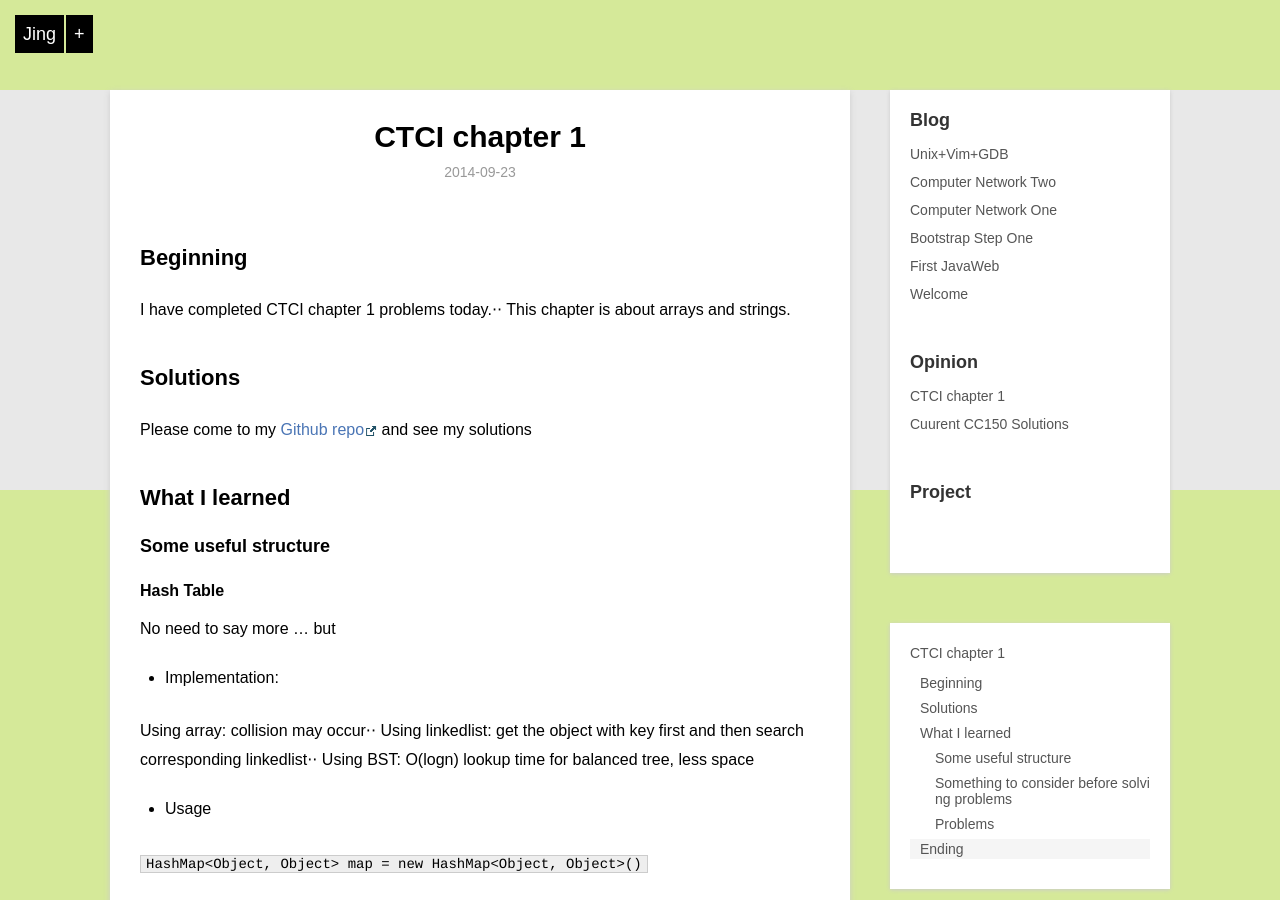
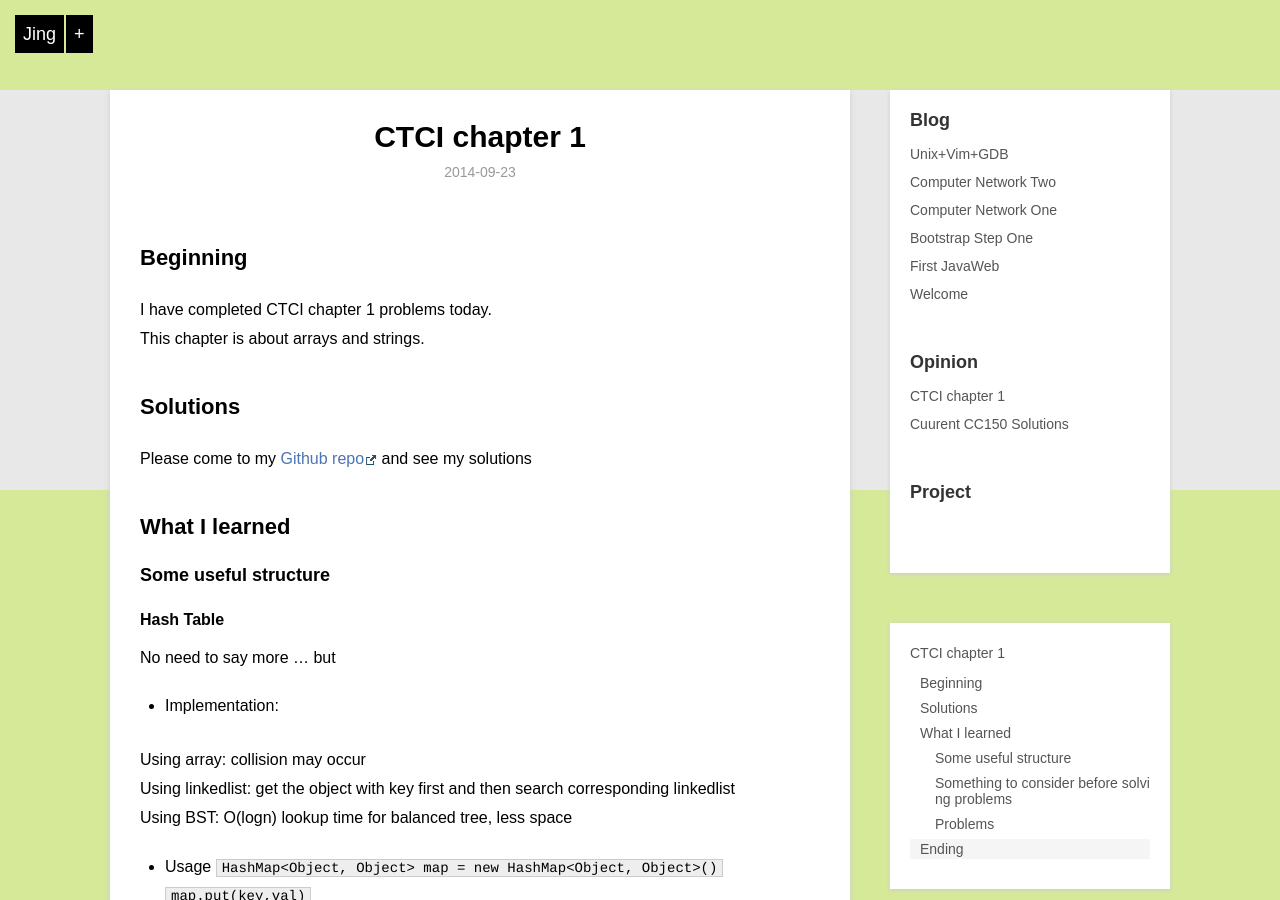
Before and after one commit to shipengfei92/startupjing.github.io, a Jekyll site: the page built from _posts/opinion/2014-09-23-ctci-chapter1.md, in a window 1280 px wide and 900 px high. Built offline with Jekyll 4.4.1, drawn with Linux system fonts in a browser that asks for light colours; Markdown is read by kramdown in place of the engine named in the settings; some of the changed text lies outside the part shown.

```diff
--- a/_posts/opinion/2014-09-23-ctci-chapter1.md
+++ b/_posts/opinion/2014-09-23-ctci-chapter1.md
@@ -6,7 +6,7 @@ categories: opinion
 ---
 
 ## Beginning
-I have completed CTCI chapter 1 problems today.⋅⋅
+I have completed CTCI chapter 1 problems today.
 This chapter is about arrays and strings.
 
 ## Solutions
@@ -21,16 +21,13 @@ No need to say more ... but
 
 * Implementation:
 
-Using array: collision may occur⋅⋅
-Using linkedlist: get the object with key first and then search corresponding linkedlist⋅⋅
+Using array: collision may occur
+Using linkedlist: get the object with key first and then search corresponding linkedlist
 Using BST: O(logn) lookup time for balanced tree, less space
 
 * Usage
-
 `HashMap<Object, Object> map = new HashMap<Object, Object>()`
-
 `map.put(key,val)`
-
 `more ...`
 
 #### ArrayList
@@ -41,14 +38,11 @@ No need to say more...
 * Why
 
 Each string concatenation makes a new copy every time, O(n^2) time.
-
 StringBuffer is a better choice
 
 * Usage
 `StringBuffer buff = new StringBuffer()`
-
 `buff.append(str)`
-
 `String s = buff.toString`
 
 ### Something to consider before solving problems
```
